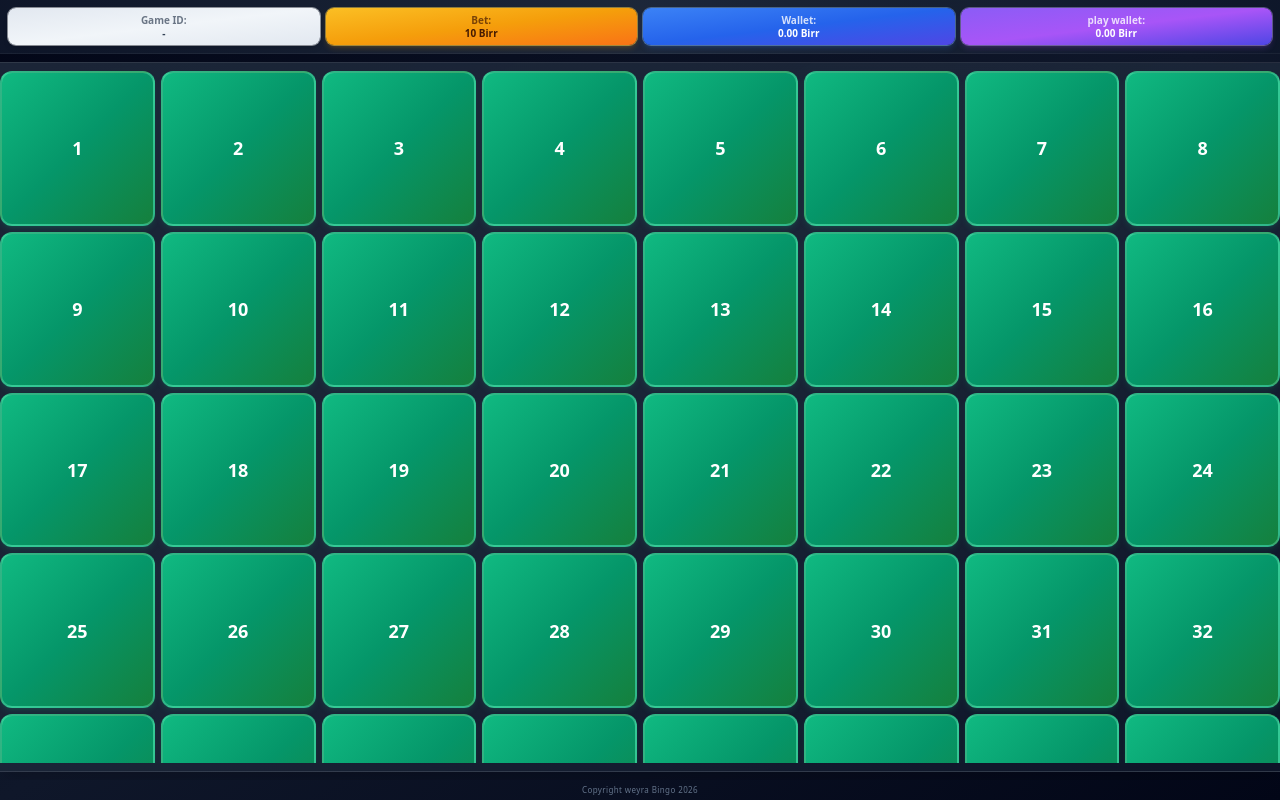
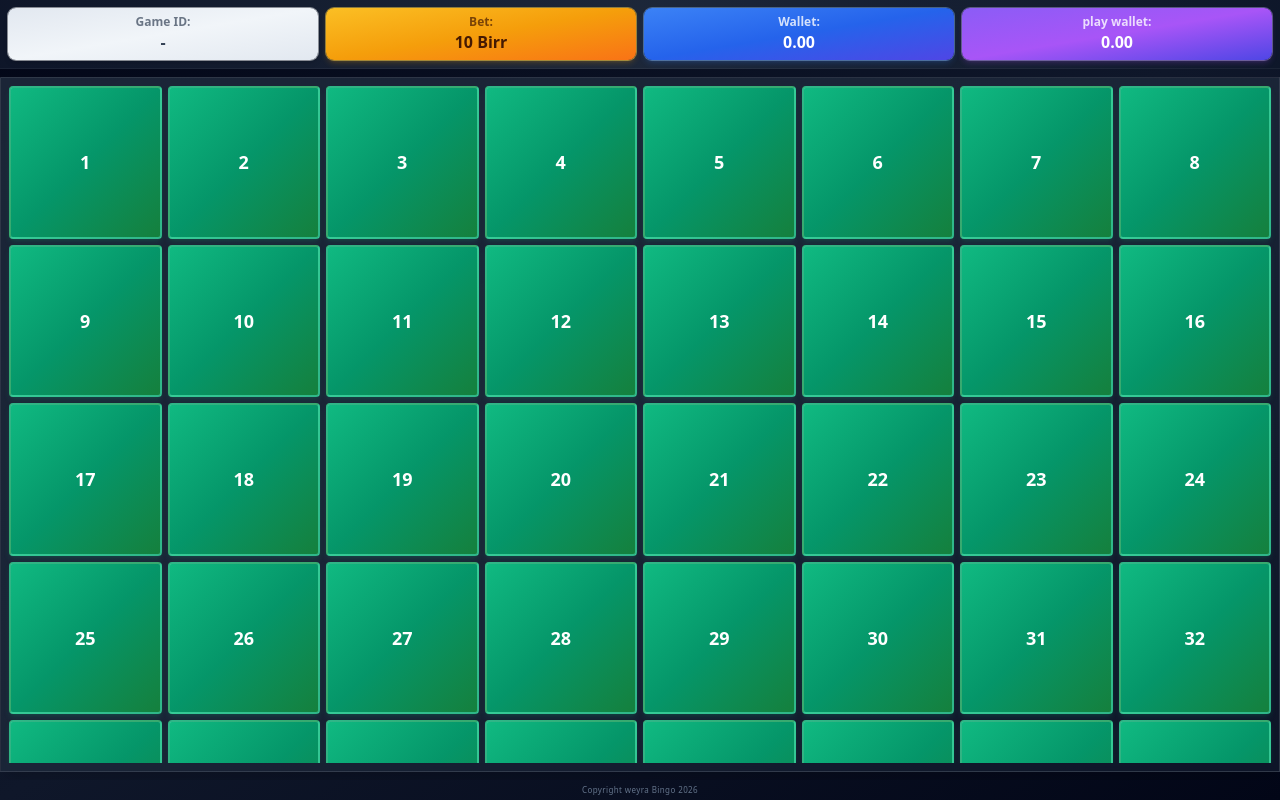
Before and after one commit to davetes/weyra, a Next.js app in the folder frontend/: page /play in a window 1280 px wide. Built offline with nearby package versions, Linux system fonts and the light colour scheme.

Commit message:
playing card style

```diff
--- a/frontend/pages/play.js
+++ b/frontend/pages/play.js
@@ -95,8 +95,7 @@ export default function PlayPage() {
       const data = await res.json();
       setTaken(new Set((data.taken || []).map(String)));
       setAcceptedCount(data.accepted_count || 0);
-      if (data.countdown_started_at)
-        startCountdown(data.countdown_started_at, data.countdown_remaining);
+      if (data.countdown_started_at) startCountdown(data.countdown_started_at);
       return;
     }
 
@@ -207,9 +206,11 @@ export default function PlayPage() {
 
       const remaining = data.countdown_remaining;
       if (typeof remaining === "number") {
+        if (remaining <= 0) setCountdown("Starting...");
+        else setCountdown(String(remaining));
         if (!countdownTimerRef.current) {
           if (data.countdown_started_at)
-            startCountdown(data.countdown_started_at, remaining);
+            startCountdown(data.countdown_started_at);
           else startCountdownFromRemaining(remaining);
         }
       } else {
@@ -241,14 +242,9 @@ export default function PlayPage() {
     }
   }, [STAKE, TID, router, acceptedCards, acceptedCount, gift, gameId, wallet]);
 
-  function startCountdown(iso, initialRemaining) {
+  function startCountdown(iso) {
     const start = new Date(iso).getTime();
     if (countdownTimerRef.current) clearInterval(countdownTimerRef.current);
-    const initial =
-      typeof initialRemaining === "number"
-        ? initialRemaining
-        : Math.max(0, 30 - Math.floor((Date.now() - start) / 1000));
-    setCountdown(initial <= 0 ? "Starting..." : String(initial));
     countdownTimerRef.current = setInterval(() => {
       const rem = Math.max(0, 30 - Math.floor((Date.now() - start) / 1000));
       setCountdown(rem <= 0 ? "Starting..." : String(rem));
@@ -310,7 +306,7 @@ export default function PlayPage() {
       ? "00:--"
       : countdown === "Starting..."
         ? "00:00"
-        : `00:${String(countdown).padStart(2, "0")}`;
+        : `${String(countdown).padStart(2, "0")}`;
 
   return (
     <>
@@ -353,7 +349,7 @@ export default function PlayPage() {
       <div className="fixed inset-0 w-full h-full bg-gradient-to-br from-slate-950 via-slate-900 to-slate-950 flex flex-col overflow-hidden">
         <div className="bg-gradient-to-r from-slate-900/95 via-slate-800/95 to-slate-900/95 backdrop-blur-xl text-slate-100 px-1.5 py-1.5 sm:px-2 sm:py-2 border-b border-white/5 flex-none">
           {countdown !== "-" && (
-            <div className="mb-1.5 flex justify-center gap-2">
+            <div className="mb-1.5 flex justify-center gap-2 flex-wrap">
               <div className="bg-gradient-to-r from-amber-400 via-yellow-400 to-amber-400 text-amber-950 ring-2 ring-amber-300/50 animate-pulse font-black rounded-lg px-3 py-1 text-xs sm:text-sm shadow-lg shadow-amber-500/30">
                 <span className="mr-1">⏱️</span>Starts In: {startsInText}
               </div>
@@ -365,40 +361,40 @@ export default function PlayPage() {
               )}
             </div>
           )}
-          <div className="grid grid-cols-4 gap-1 sm:gap-1.5 items-stretch">
-            <div className="bg-gradient-to-br from-slate-200 via-slate-100 to-slate-200 text-slate-700 ring-1 ring-white/50 font-bold rounded-lg px-1 py-1 sm:px-2 sm:py-1.5 text-[8px] sm:text-[10px] text-center whitespace-normal leading-tight min-w-0 shadow-md">
+          <div className="grid grid-cols-4 gap-1.5 sm:gap-2 items-stretch">
+            <div className="bg-gradient-to-br from-slate-200 via-slate-100 to-slate-200 text-slate-700 ring-1 ring-white/50 font-bold rounded-lg px-1.5 py-1.5 sm:px-2 sm:py-1.5 text-[10px] sm:text-xs text-center whitespace-normal leading-tight min-w-0 shadow-md">
               <span className="opacity-70">Game ID:</span>
               <br />
-              {gameId}
+              <span className="text-sm sm:text-base">{gameId}</span>
             </div>
-            <div className="bg-gradient-to-br from-amber-400 via-amber-500 to-orange-500 text-amber-950 ring-1 ring-amber-300/50 font-bold rounded-lg px-1 py-1 sm:px-2 sm:py-1.5 text-[8px] sm:text-[10px] text-center whitespace-normal leading-tight min-w-0 shadow-md shadow-amber-500/20">
+            <div className="bg-gradient-to-br from-amber-400 via-amber-500 to-orange-500 text-amber-950 ring-1 ring-amber-300/50 font-bold rounded-lg px-1.5 py-1.5 sm:px-2 sm:py-1.5 text-[10px] sm:text-xs text-center whitespace-normal leading-tight min-w-0 shadow-md shadow-amber-500/20">
               <span className="opacity-70">Bet:</span>
               <br />
-              {STAKE} Birr
+              <span className="text-sm sm:text-base">{STAKE} Birr</span>
             </div>
-            <div className="bg-gradient-to-br from-blue-500 via-blue-600 to-indigo-600 text-white ring-1 ring-blue-300/40 font-bold rounded-lg px-1 py-1 sm:px-2 sm:py-1.5 text-[8px] sm:text-[10px] text-center whitespace-normal leading-tight min-w-0 shadow-md shadow-blue-500/20">
+            <div className="bg-gradient-to-br from-blue-500 via-blue-600 to-indigo-600 text-white ring-1 ring-blue-300/40 font-bold rounded-lg px-1.5 py-1.5 sm:px-2 sm:py-1.5 text-[10px] sm:text-xs text-center whitespace-normal leading-tight min-w-0 shadow-md shadow-blue-500/20">
               <span className="opacity-80">Wallet:</span>
               <br />
-              {Number(wallet || 0).toFixed(2)} Birr
+              <span className="text-sm sm:text-base">{Number(wallet || 0).toFixed(2)}</span>
             </div>
-            <div className="bg-gradient-to-br from-violet-500 via-purple-500 to-indigo-600 text-white ring-1 ring-violet-300/40 font-bold rounded-lg px-1 py-1 sm:px-2 sm:py-1.5 text-[8px] sm:text-[10px] text-center whitespace-normal leading-tight min-w-0 shadow-md shadow-purple-500/20">
+            <div className="bg-gradient-to-br from-violet-500 via-purple-500 to-indigo-600 text-white ring-1 ring-violet-300/40 font-bold rounded-lg px-1.5 py-1.5 sm:px-2 sm:py-1.5 text-[10px] sm:text-xs text-center whitespace-normal leading-tight min-w-0 shadow-md shadow-purple-500/20">
               <span className="opacity-80">play wallet:</span>
               <br />
-              {Number(gift || 0).toFixed(2)} Birr
+              <span className="text-sm sm:text-base">{Number(gift || 0).toFixed(2)}</span>
             </div>
           </div>
         </div>
 
         <div className="flex-1 overflow-y-auto py-1.5 sm:py-2">
-          <div className="bg-gradient-to-br from-slate-800/90 via-slate-800/80 to-slate-900/90 backdrop-blur-xl border-y border-white/10 py-1.5 sm:py-2 shadow-xl h-full flex flex-col">
-            <div className="flex-1 overflow-y-auto no-scrollbar">
+          <div className="bg-gradient-to-br from-slate-800/90 via-slate-800/80 to-slate-900/90 backdrop-blur-xl border-y border-white/10 py-1.5 sm:py-2 shadow-xl h-full flex flex-col border-l border-r border-slate-600/30">
+            <div className="flex-1 overflow-y-auto no-scrollbar px-2">
               <div className="grid grid-cols-8 gap-1 sm:gap-1.5">
                 {numbers.map((n) => {
                   const key = String(n);
                   const isTaken = taken.has(key);
                   const isSelected = selectedA === n || selectedB === n;
                   const base =
-                    "relative font-black rounded-xl sm:rounded-xl aspect-square flex items-center justify-center select-none text-sm sm:text-lg leading-none border-2 transition-all duration-200";
+                    "relative font-black rounded sm:rounded aspect-square flex items-center justify-center select-none text-sm sm:text-lg leading-none border-2 transition-all duration-200";
                   const cls = isSelected
                     ? "bg-gradient-to-br from-violet-500 via-purple-500 to-indigo-600 border-violet-300 text-white shadow-lg shadow-purple-500/30 scale-105"
                     : isTaken
```
